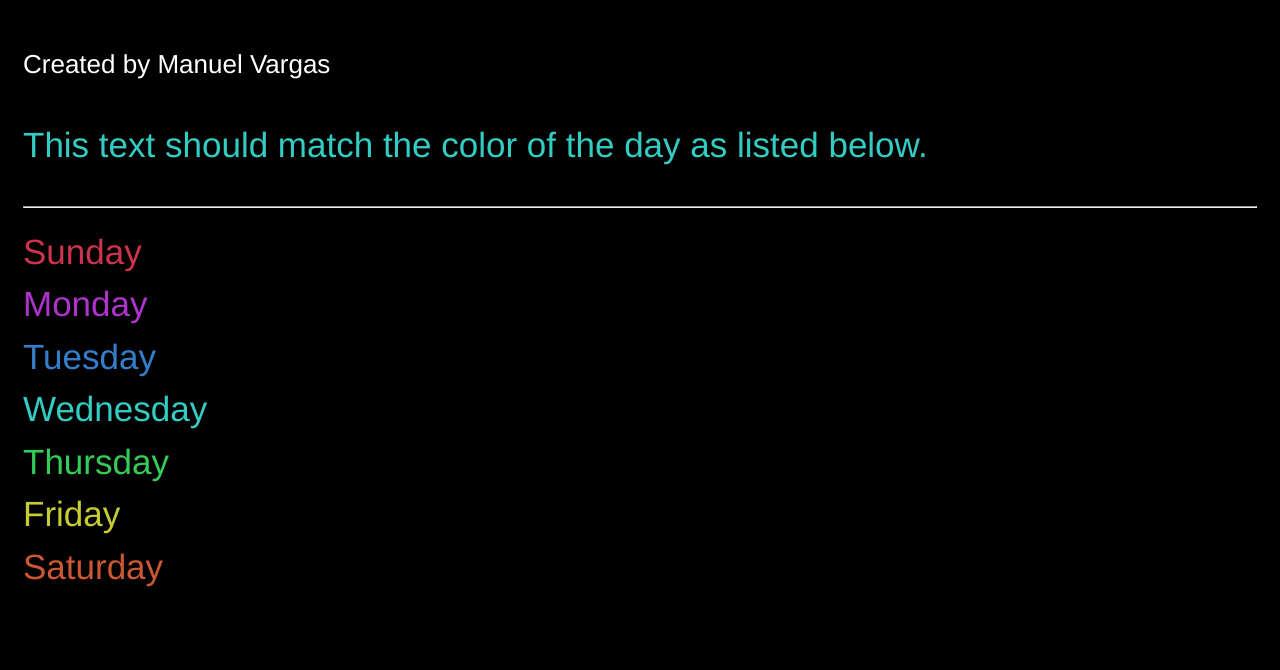
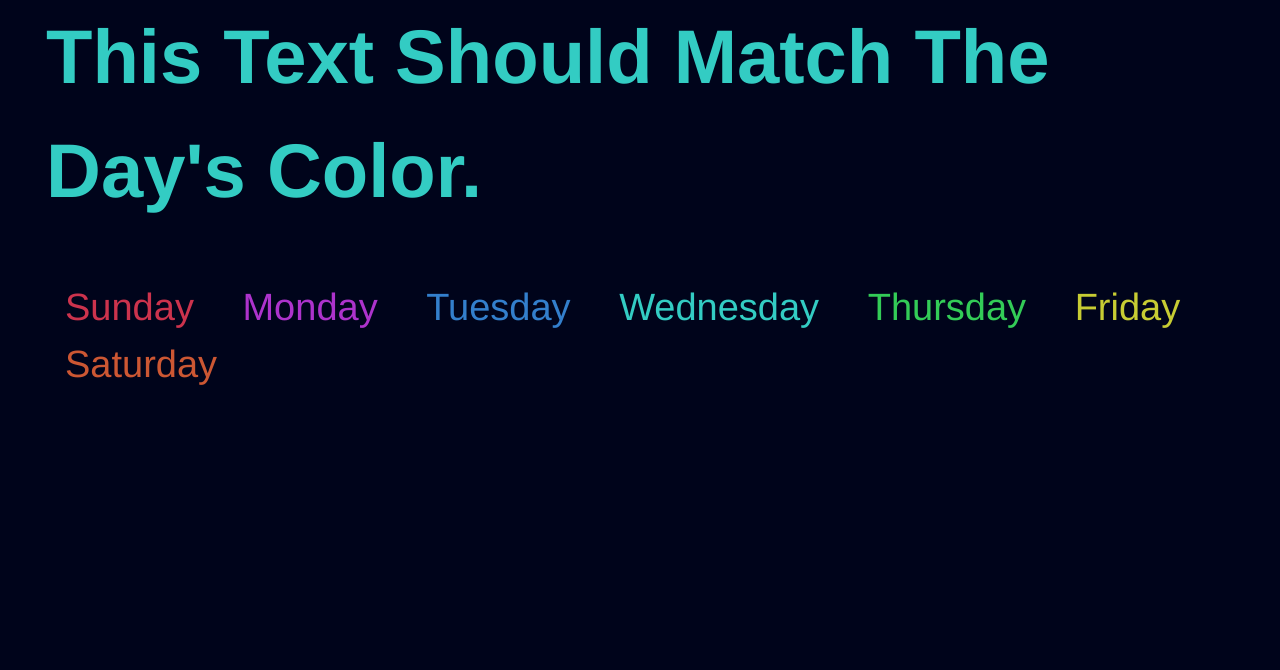
Before and after one commit to ManuelVargas1251/Daily-Hyperlink-Color-Changer, a plain HTML site: page index.html in a window 1280 px wide. Shown: the part 130-800 px from the top of the page. Drawn offline with Linux system fonts and the light colour scheme.

Commit message:
1.1.1 🤺

```diff
--- a/index.html
+++ b/index.html
@@ -1,20 +1,20 @@
 <html>
-<head>
-	<link rel="stylesheet" href="style.css">
-</head>
+
+<link rel="stylesheet" href="style.css">
+
 <body>
-	<h1><a>Daily Hyperlink Color Changer</a></h1>
-	<sm>Created by Manuel Vargas</sm>
-	<p>
-		<a href="#">This text should match the color of the day as listed below.</a>
-		<hr>
-		<font color="#cc334d">Sunday</font>
-		<font color="#ad33cc">Monday</font>
-		<font color="#337fcc">Tuesday</font>
-		<font color="#33ccc3">Wednesday</font>
-		<font color="#33cc57">Thursday</font>
-		<font color="#c7cc33">Friday</font>
-		<font color="#cc5733">Saturday</font>
-		<script src="colorchange.js"></script>
+	<h1>
+		<a>Daily Hyperlink Color Changer. This Text Should Match The Day's Color.</a>
+	</h1>
+
+	<sun>Sunday</sun>
+	<mon>Monday</mon>
+	<tues>Tuesday</tues>
+	<wed>Wednesday</wed>
+	<thurs>Thursday</thurs>
+	<fri>Friday</fri>
+	<sat>Saturday</sat>
+	<script src="colorchange.js"></script>
 </body>
+
 </html>
--- a/style.css
+++ b/style.css
@@ -1,16 +1,35 @@
-html {
-  padding: 15px;
+html, body,
+sun,mon,tues,
+wed,thurs,fri,sat{
+  padding: 4px 19px;
   font-weight: bold;
-  font:35px/1.5 "Helvetica Neue", sans-serif;
-  background-color: rgb(0, 0, 0);
+  font:38px/1.5 "Helvetica Neue", sans-serif;
+  background-color: rgb(0, 4, 27);
   color: white;
+  /* display: block; */
 }
 a {
   text-decoration:none;
 }
-sm {
-  font-size: 26px;
+
+sun{
+color: #cc334d;
 }
-font{
-  display: block;
+mon{
+color: #ad33cc;
 }
+tues{
+color: #337fcc;
+}
+wed{
+color: #33ccc3;
+}
+thurs{
+color: #33cc57;
+}
+fri{
+color: #c7cc33;
+}
+sat{
+color: #cc5733;
+}
```
